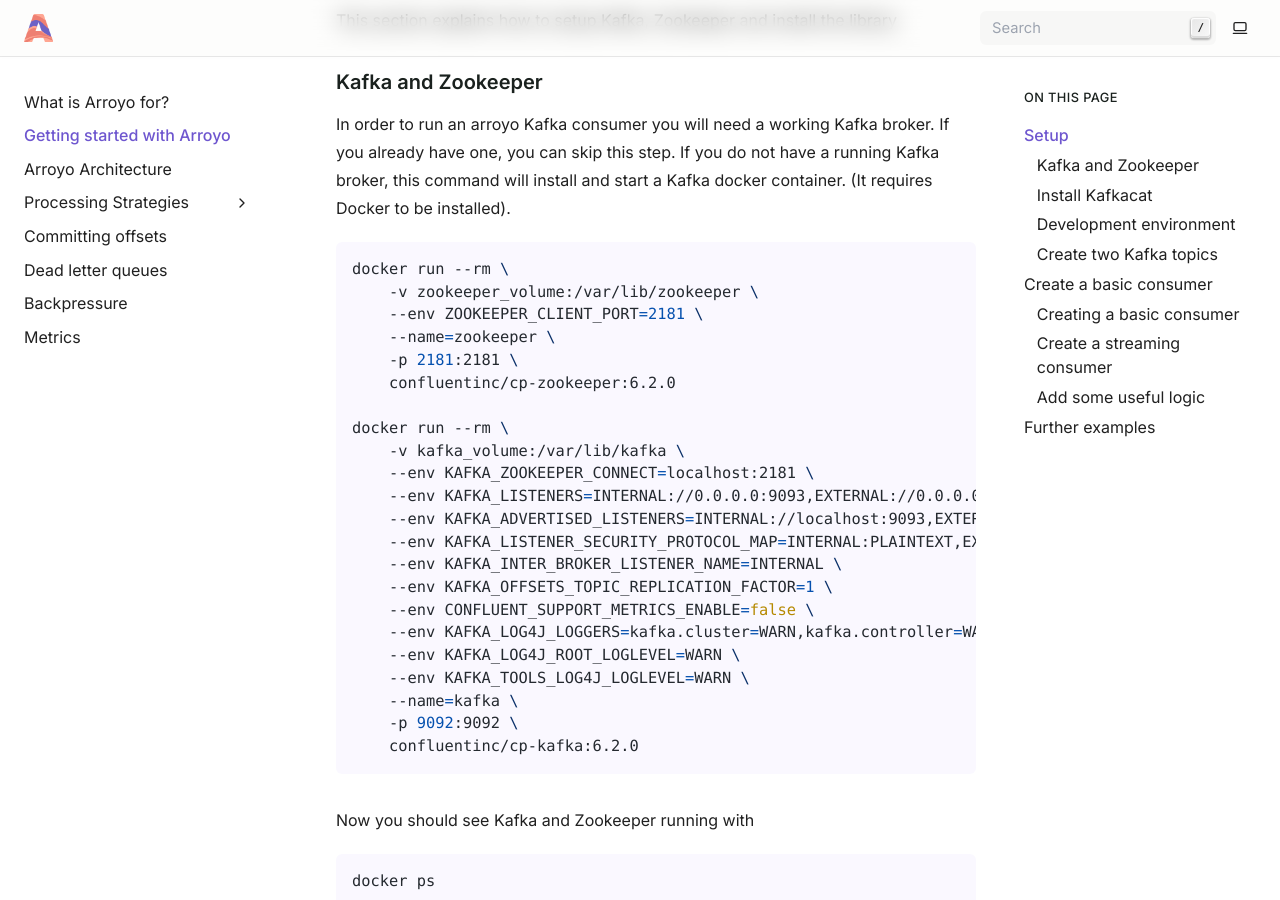
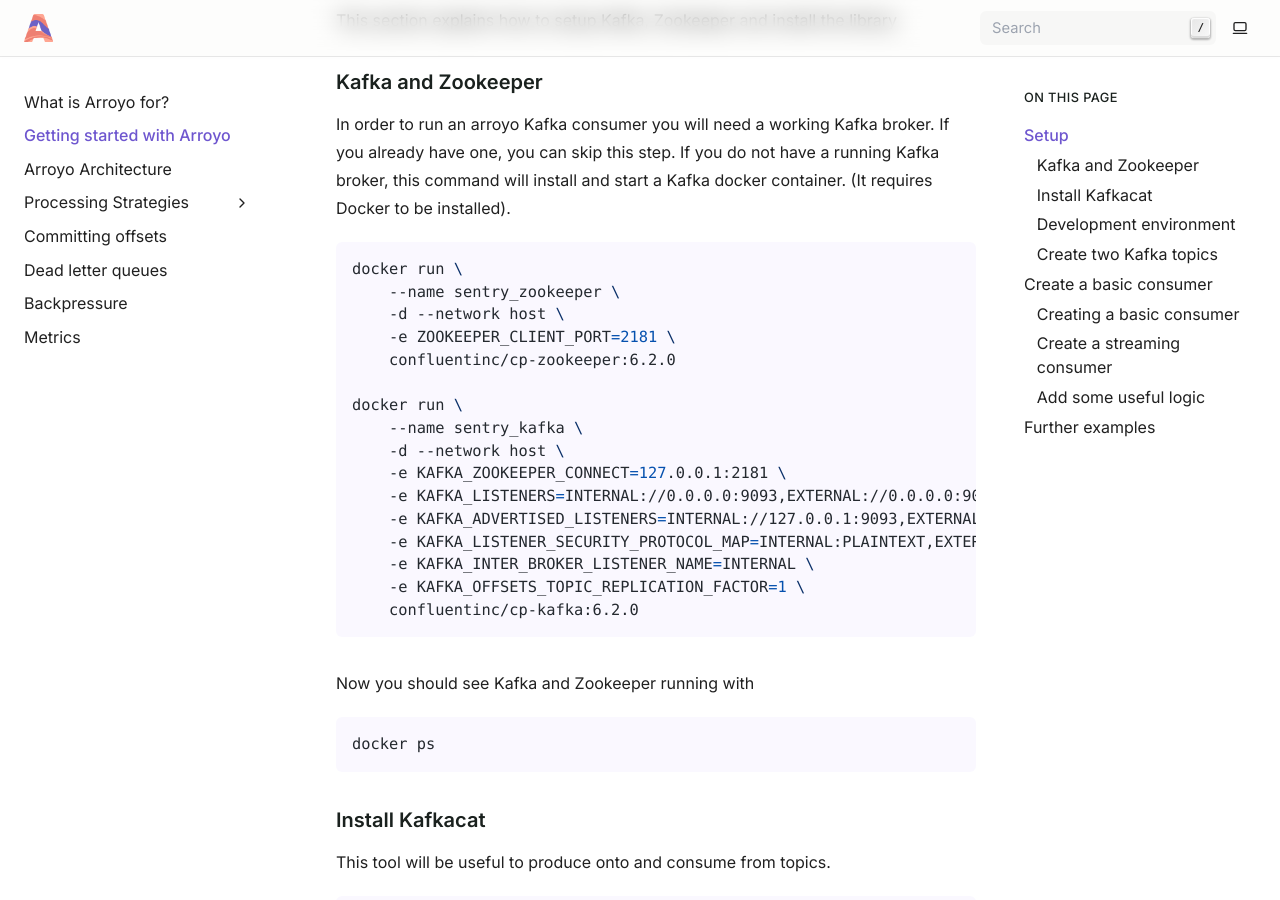
Before and after one commit to getsentry/arroyo, a Sphinx documentation site: the page built from docs/source/getstarted.rst, in a window 1280 px wide and 900 px high, scrolled down 286 px. Built offline with Sphinx 7.4.7, drawn with Linux system fonts in a browser that asks for light colours.

Commit message:
docs: Fix getting started
@trillville pointed out that the getting started guide wasn't working.

This is an exact copy of the code that runs in CI now. Primary difference
is that kafka and zk are now on the same docker network, and the container
names are aligned.

```diff
--- a/docs/source/getstarted.rst
+++ b/docs/source/getstarted.rst
@@ -19,27 +19,21 @@
 
 .. code-block:: Bash
 
-    docker run --rm \
-        -v zookeeper_volume:/var/lib/zookeeper \
-        --env ZOOKEEPER_CLIENT_PORT=2181 \
-        --name=zookeeper \
-        -p 2181:2181 \
+    docker run \
+        --name sentry_zookeeper \
+        -d --network host \
+        -e ZOOKEEPER_CLIENT_PORT=2181 \
         confluentinc/cp-zookeeper:6.2.0
 
-    docker run --rm \
-        -v kafka_volume:/var/lib/kafka \
-        --env KAFKA_ZOOKEEPER_CONNECT=localhost:2181 \
-        --env KAFKA_LISTENERS=INTERNAL://0.0.0.0:9093,EXTERNAL://0.0.0.0:9092 \
-        --env KAFKA_ADVERTISED_LISTENERS=INTERNAL://localhost:9093,EXTERNAL://localhost:9092 \
-        --env KAFKA_LISTENER_SECURITY_PROTOCOL_MAP=INTERNAL:PLAINTEXT,EXTERNAL:PLAINTEXT \
-        --env KAFKA_INTER_BROKER_LISTENER_NAME=INTERNAL \
-        --env KAFKA_OFFSETS_TOPIC_REPLICATION_FACTOR=1 \
-        --env CONFLUENT_SUPPORT_METRICS_ENABLE=false \
-        --env KAFKA_LOG4J_LOGGERS=kafka.cluster=WARN,kafka.controller=WARN,kafka.coordinator=WARN,kafka.log=WARN,kafka.server=WARN,kafka.zookeeper=WARN,state.change.logger=WARN \
-        --env KAFKA_LOG4J_ROOT_LOGLEVEL=WARN \
-        --env KAFKA_TOOLS_LOG4J_LOGLEVEL=WARN \
-        --name=kafka \
-        -p 9092:9092 \
+    docker run \
+        --name sentry_kafka \
+        -d --network host \
+        -e KAFKA_ZOOKEEPER_CONNECT=127.0.0.1:2181 \
+        -e KAFKA_LISTENERS=INTERNAL://0.0.0.0:9093,EXTERNAL://0.0.0.0:9092 \
+        -e KAFKA_ADVERTISED_LISTENERS=INTERNAL://127.0.0.1:9093,EXTERNAL://127.0.0.1:9092 \
+        -e KAFKA_LISTENER_SECURITY_PROTOCOL_MAP=INTERNAL:PLAINTEXT,EXTERNAL:PLAINTEXT \
+        -e KAFKA_INTER_BROKER_LISTENER_NAME=INTERNAL \
+        -e KAFKA_OFFSETS_TOPIC_REPLICATION_FACTOR=1 \
         confluentinc/cp-kafka:6.2.0
 
 Now you should see Kafka and Zookeeper running with
```
